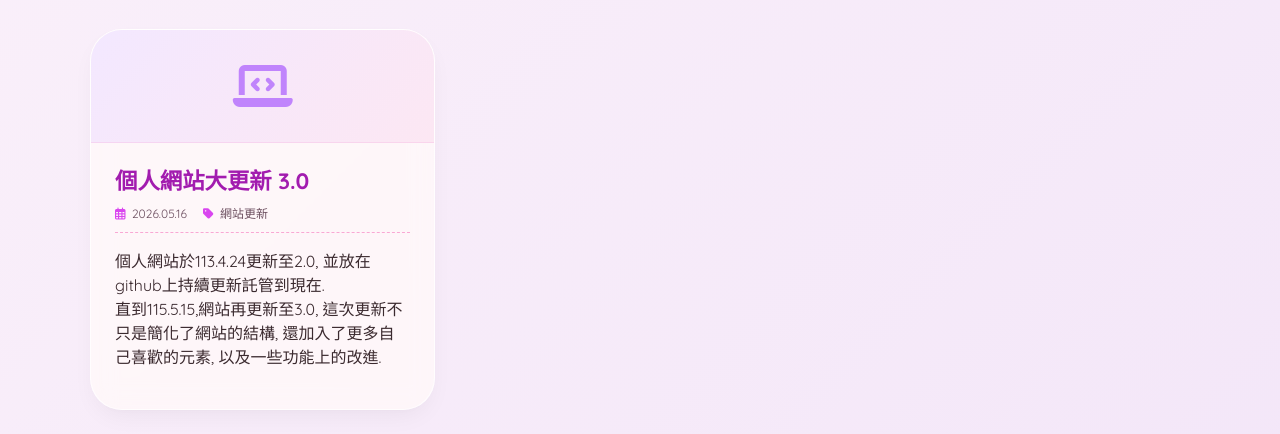
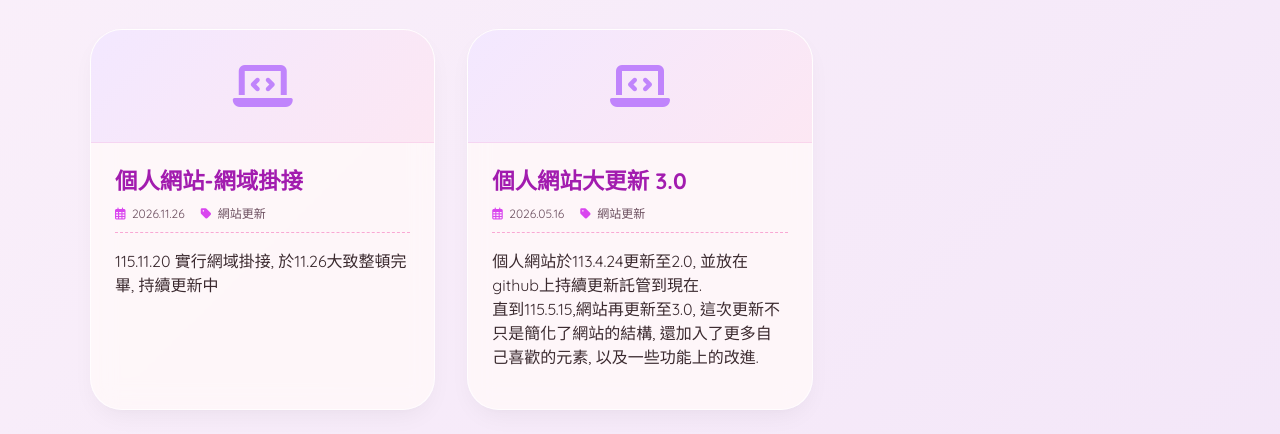
Before and after one commit to CollapseHT/collapseht.github.io, a plain HTML site: page blog.html in a window 1280 px wide. Shown: the part 197-631 px from the top of the page. Drawn offline with Linux system fonts and the light colour scheme.

Commit message:
後台更新：部落格 (2026-11-26 14:41)

```diff
--- a/blog.html
+++ b/blog.html
@@ -128,6 +128,21 @@
               <i class="fa-solid fa-laptop-code"></i>
             </div>
             <div class="blog-content">
+              <h2 class="blog-title">個人網站-網域掛接</h2>
+              <div class="blog-meta">
+                <span><i class="fa-regular fa-calendar-alt"></i> <time datetime="2026-11-26">2026.11.26</time></span>
+                <span><i class="fa-solid fa-tag"></i> 網站更新</span>
+              </div>
+              <p class="blog-summary">
+                115.11.20 實行網域掛接, 於11.26大致整頓完畢, 持續更新中
+              </p>
+            </div>
+          </article>
+          <article class="blog-card">
+            <div class="blog-image" aria-hidden="true">
+              <i class="fa-solid fa-laptop-code"></i>
+            </div>
+            <div class="blog-content">
               <h2 class="blog-title">個人網站大更新 3.0</h2>
               <div class="blog-meta">
                 <span><i class="fa-regular fa-calendar-alt"></i> <time datetime="2026-05-16">2026.05.16</time></span>
```
